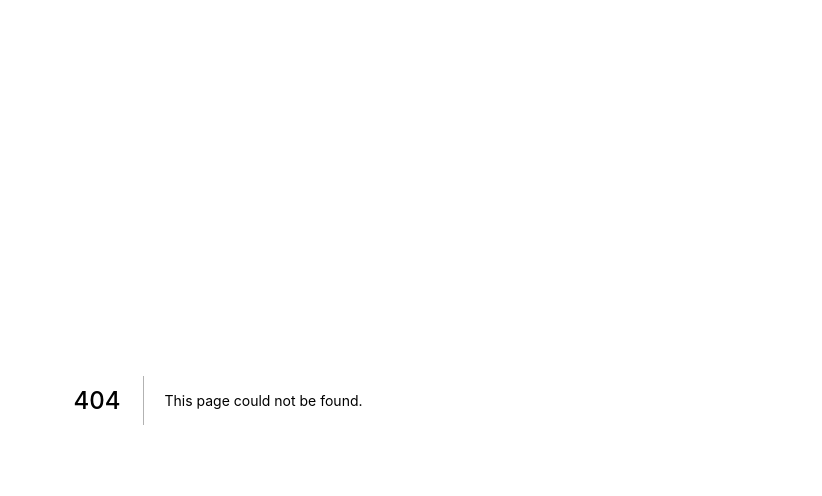
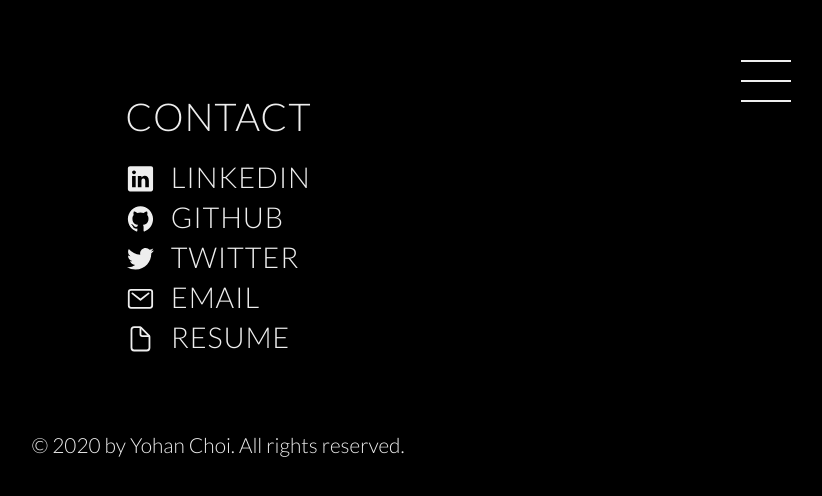
Before and after one commit to cyh0968/portfolio-website, a Next.js app: page /contact in a window 1280 px wide. Before the commit this address had no page. Shown: the top 496 px of the page, without its empty margins (422-1244 px from the left). Built offline with nearby package versions, Linux system fonts and the light colour scheme.

Commit message:
feature: added contact page and move the content from homepage to contact page

```diff
--- a/components/layout/navigation/navigation.component.jsx
+++ b/components/layout/navigation/navigation.component.jsx
@@ -52,7 +52,7 @@ function Navigation() {
                             </Link>
                         </li>
                         <li className={styles.item}>
-                            <Link href="/#contact">
+                            <Link href="/contact">
                                 <a className={styles.link}>Contact</a>
                             </Link>
                         </li>
--- /dev/null
+++ b/pages/contact/index.js
@@ -0,0 +1,52 @@
+import utilStyles from '../../styles/utils.module.scss';
+import { Layout } from '../../components/layout';
+import { LinkedInIcon, GithubIcon, TwitterIcon, MailIcon, ResumeIcon } from '../../components/ui-components';
+
+function Contact() {
+    return (
+        <Layout>
+            <section className="section" id="contact">
+                <div className="section__content">
+                    <h1 className={utilStyles.heading2Xl}>Contact</h1>
+                    <div className="icon__container">
+                        <ul>
+                            <li>
+                                <a
+                                    href="https://www.linkedin.com/in/yohan-choi-dev/"
+                                    target="_blank"
+                                    className="contact-link"
+                                >
+                                    <LinkedInIcon name="logo-linkedin" className="contact-icon"></LinkedInIcon>Linkedin
+                                </a>
+                            </li>
+                            <li>
+                                <a href="https://github.com/yohan-choi-dev" target="_blank" className="contact-link">
+                                    <GithubIcon name="logo-github" className="contact-icon"></GithubIcon>GITHUB
+                                </a>
+                            </li>
+
+                            <li>
+                                <a href="https://twitter.com/remember2019" target="_blank" className="contact-link">
+                                    <TwitterIcon name="logo-twitter" className="contact-icon"></TwitterIcon>TWITTER
+                                </a>
+                            </li>
+                            <li>
+                                <a href="malito:yohan.choi.dev@gmail.com" target="_blank" className="contact-link">
+                                    <MailIcon name="mail-outline" className="contact-icon"></MailIcon>EMAIL
+                                </a>
+                            </li>
+
+                            <li>
+                                <a href="https://tinyurl.com/y4yncva7" target="_blank" className="contact-link">
+                                    <ResumeIcon name="document-outline" className="contact-icon"></ResumeIcon>RESUME
+                                </a>
+                            </li>
+                        </ul>
+                    </div>
+                </div>
+            </section>
+        </Layout>
+    );
+}
+
+export default Contact;
```
